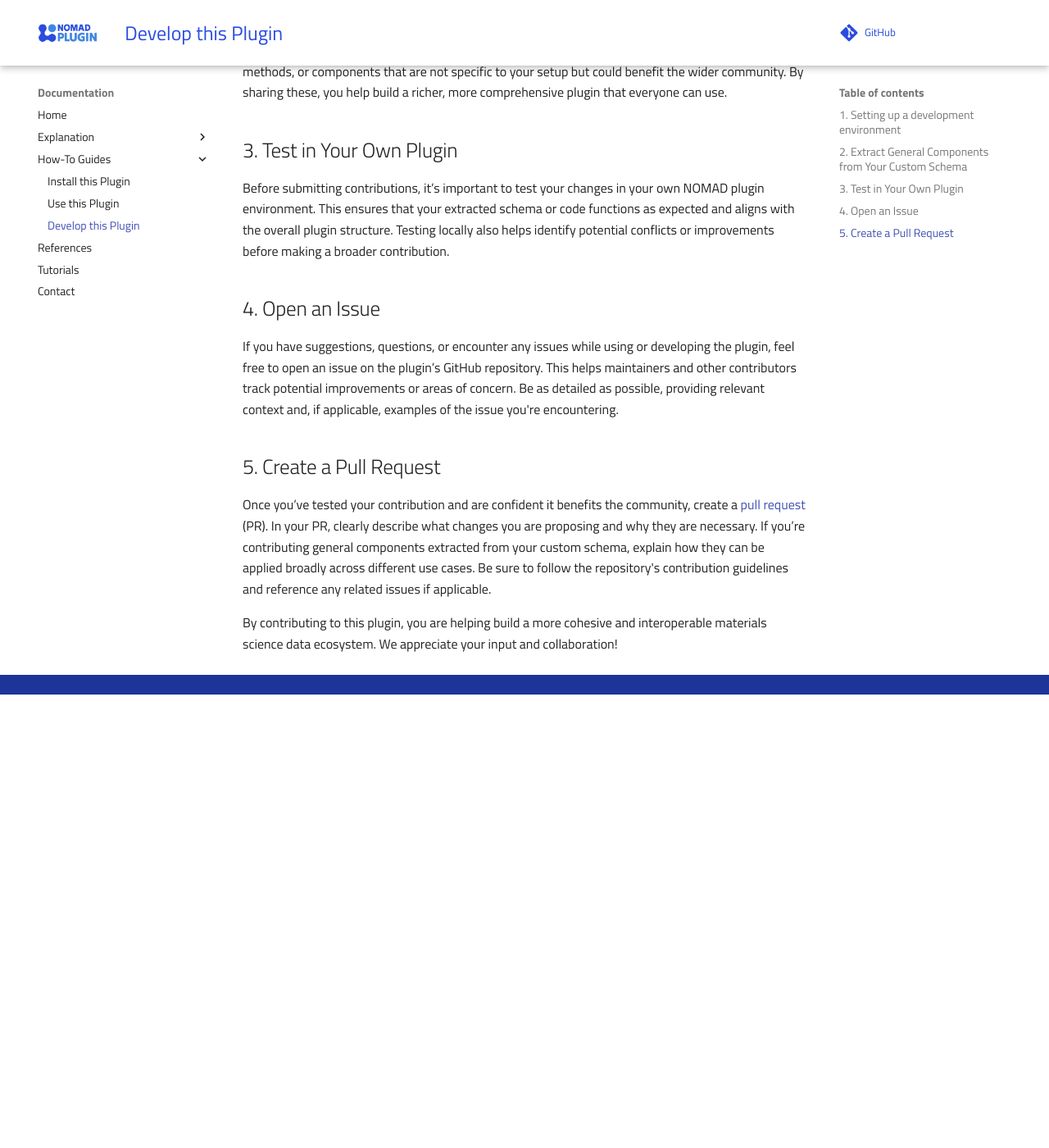
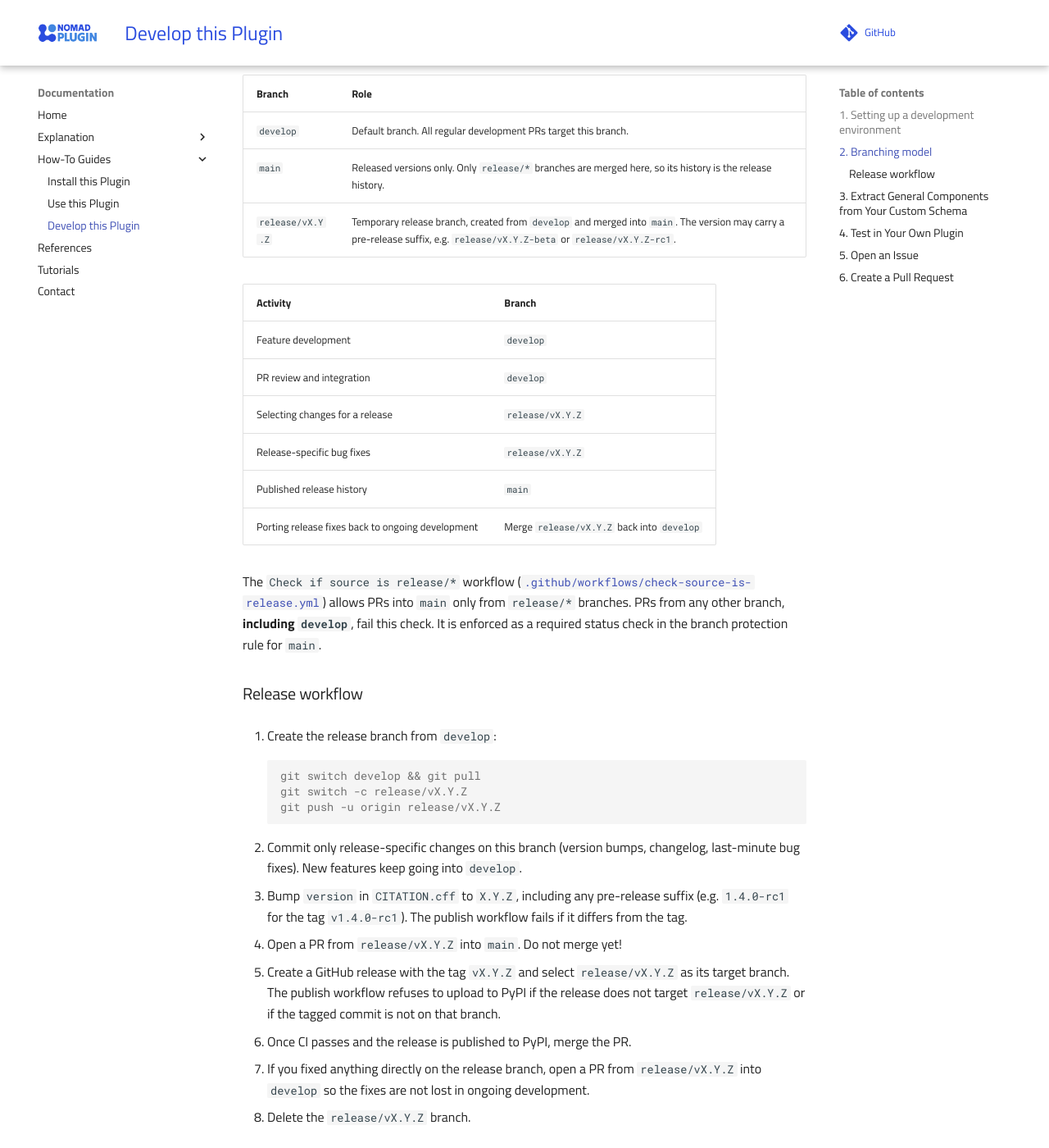
Before and after one commit to FAIRmat-NFDI/nomad-measurements, an MkDocs documentation site: the page built from docs/how_to/develop.md, in a window 1280 px wide and 1400 px high, scrolled down 854 px. Shown: the whole window at 82% size. Built offline with MkDocs 1.6.1 and Material for MkDocs 9.7.7, drawn with Linux system fonts in a browser that asks for light colours; comment, search, counter and statistics services are not loaded; before the commit the page ends 1701 px from its top, so only the background shows below that; some of the changed text lies outside the part shown.

Commit message:
ci: fix uv install under setup-uv's managed interpreter; add branching docs
uv pip install --system fails against astral-sh/setup-uv@v5's managed
Python ('externally managed', --system explicitly skips the venv
setup-uv already activates) - this is what broke
compatibility-with-nomad-release.yml. Drop --system everywhere,
matching pynxtools-raman's working pattern.

python-test.yml itself was separately not running at all - GitHub had
auto-disabled it for 60 days of repo inactivity before this PR existed
(disables every trigger on the workflow, not just the schedule); it's
state is now active again via 'gh workflow enable', unrelated to this
PR's own changes.

Also add the branching model + release workflow sections to
docs/how_to/develop.md, mirroring pynxtools' docs/tutorial/contributing.md.

````diff
--- a/docs/how_to/develop.md
+++ b/docs/how_to/develop.md
@@ -25,23 +25,69 @@
 pytest
 ```
 
-## 2. Extract General Components from Your Custom Schema
+## 2. Branching model
+
+`nomad-measurements` follows the same branching model as pynxtools and the core NOMAD packages.
+
+| Branch | Role |
+|---|---|
+| `develop` | Default branch. All regular development PRs target this branch. |
+| `main` | Released versions only. Only `release/*` branches are merged here, so its history is the release history. |
+| `release/vX.Y.Z` | Temporary release branch, created from `develop` and merged into `main`. The version may carry a pre-release suffix, e.g. `release/vX.Y.Z-beta` or `release/vX.Y.Z-rc1`. |
+
+| Activity | Branch |
+|---|---|
+| Feature development | `develop` |
+| PR review and integration | `develop` |
+| Selecting changes for a release | `release/vX.Y.Z` |
+| Release-specific bug fixes | `release/vX.Y.Z` |
+| Published release history | `main` |
+| Porting release fixes back to ongoing development | Merge `release/vX.Y.Z` back into `develop` |
+
+The `Check if source is release/*` workflow
+([`.github/workflows/check-source-is-release.yml`](https://github.com/FAIRmat-NFDI/nomad-measurements/blob/develop/.github/workflows/check-source-is-release.yml))
+allows PRs into `main` only from `release/*` branches. PRs from any other branch, **including `develop`**,
+fail this check. It is enforced as a required status check in the branch protection rule for `main`.
+
+### Release workflow
+
+1. Create the release branch from `develop`:
+
+    ```console
+    git switch develop && git pull
+    git switch -c release/vX.Y.Z
+    git push -u origin release/vX.Y.Z
+    ```
+
+2. Commit only release-specific changes on this branch (version bumps, changelog, last-minute bug fixes).
+   New features keep going into `develop`.
+3. Bump `version` in `CITATION.cff` to `X.Y.Z`, including any pre-release suffix (e.g. `1.4.0-rc1` for the tag `v1.4.0-rc1`).
+   The publish workflow fails if it differs from the tag.
+4. Open a PR from `release/vX.Y.Z` into `main`. Do not merge yet!
+5. Create a GitHub release with the tag `vX.Y.Z` and select `release/vX.Y.Z` as its target branch. The publish workflow refuses to upload to PyPI if the release does not target `release/vX.Y.Z`
+   or if the tagged commit is not on that branch.
+6. Once CI passes and the release is published to PyPI, merge the PR.
+7. If you fixed anything directly on the release branch, open a PR from `release/vX.Y.Z` into `develop` so the fixes are not lost in ongoing development.
+8. Delete the `release/vX.Y.Z` branch.
+
+## 3. Extract General Components from Your Custom Schema
 
 If you have developed custom schemas for your own lab or project, consider extracting the generalizable aspects and contributing them to the community plugin. Look for data structures, methods, or components that are not specific to your setup but could benefit the wider community. By sharing these, you help build a richer, more comprehensive plugin that everyone can use.
 
-## 3. Test in Your Own Plugin
+## 4. Test in Your Own Plugin
 
 Before submitting contributions, it’s important to test your changes in your own NOMAD plugin environment. This ensures that your extracted schema or code functions as expected and aligns with the overall plugin structure. Testing locally also helps identify potential conflicts or improvements before making a broader contribution.
 
-## 4. Open an Issue
+## 5. Open an Issue
 
 If you have suggestions, questions, or encounter any issues while using or developing the plugin, feel free to open an issue on the plugin’s GitHub repository. This helps maintainers and other contributors track potential improvements or areas of concern. Be as detailed as possible, providing relevant context and, if applicable, examples of the issue you're encountering.
 
-## 5. Create a Pull Request
+## 6. Create a Pull Request
 
 Once you’ve tested your contribution and are confident it benefits the community, create a
 [pull request](https://docs.github.com/en/pull-requests/collaborating-with-pull-requests/proposing-changes-to-your-work-with-pull-requests/about-pull-requests)
-(PR).
+against `develop` — never against `main`, which only accepts `release/*` branches (see
+[Branching model](#2-branching-model) above).
 In your PR, clearly describe what changes you are proposing and why they are necessary. If you’re contributing general components extracted from your custom schema, explain how they can be applied broadly across different use cases. Be sure to follow the repository's contribution guidelines and reference any related issues if applicable.
 
 By contributing to this plugin, you are helping build a more cohesive and interoperable materials science data ecosystem. We appreciate your input and collaboration!
````
Also changed, not shown: 2 other files.
